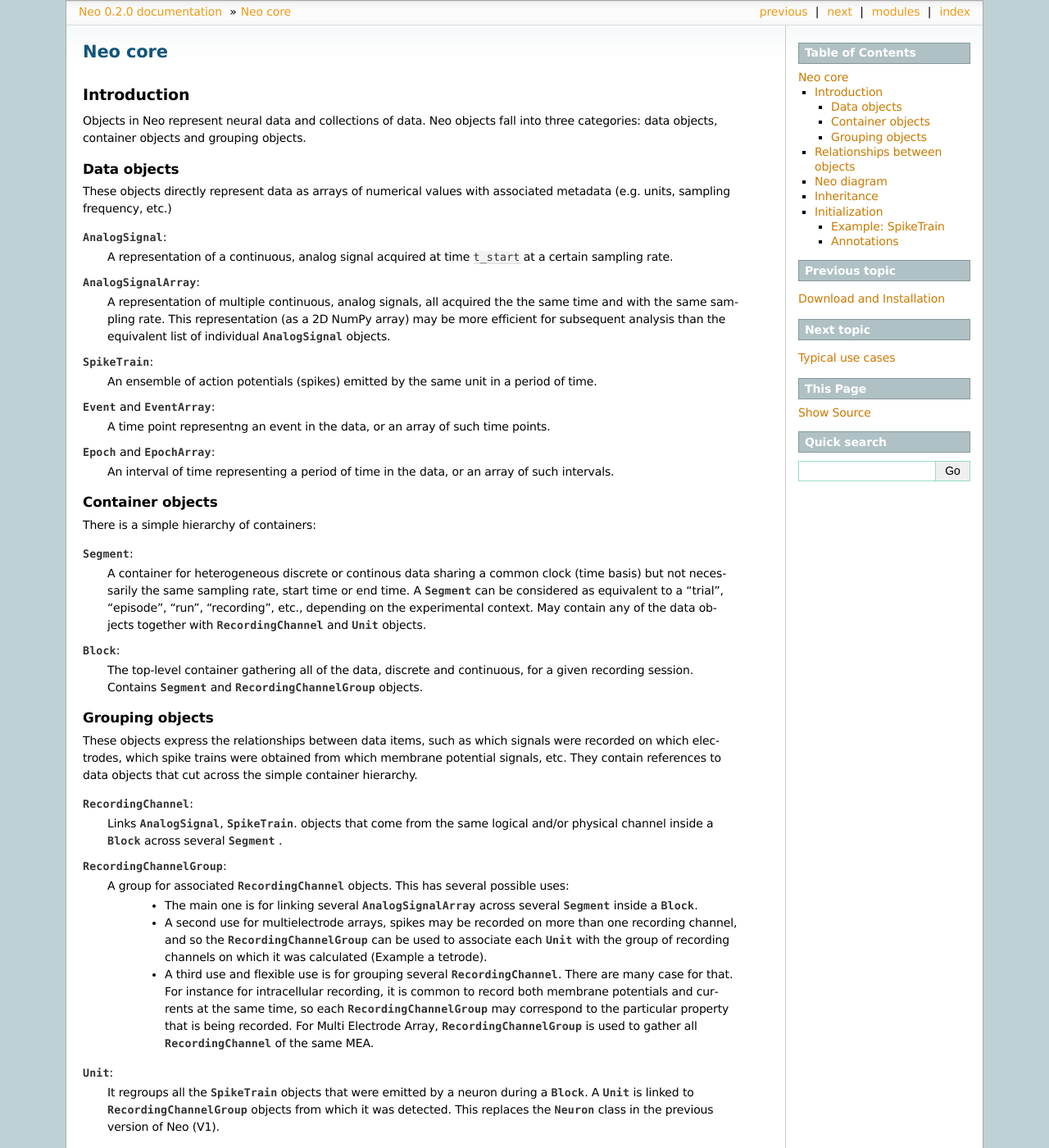
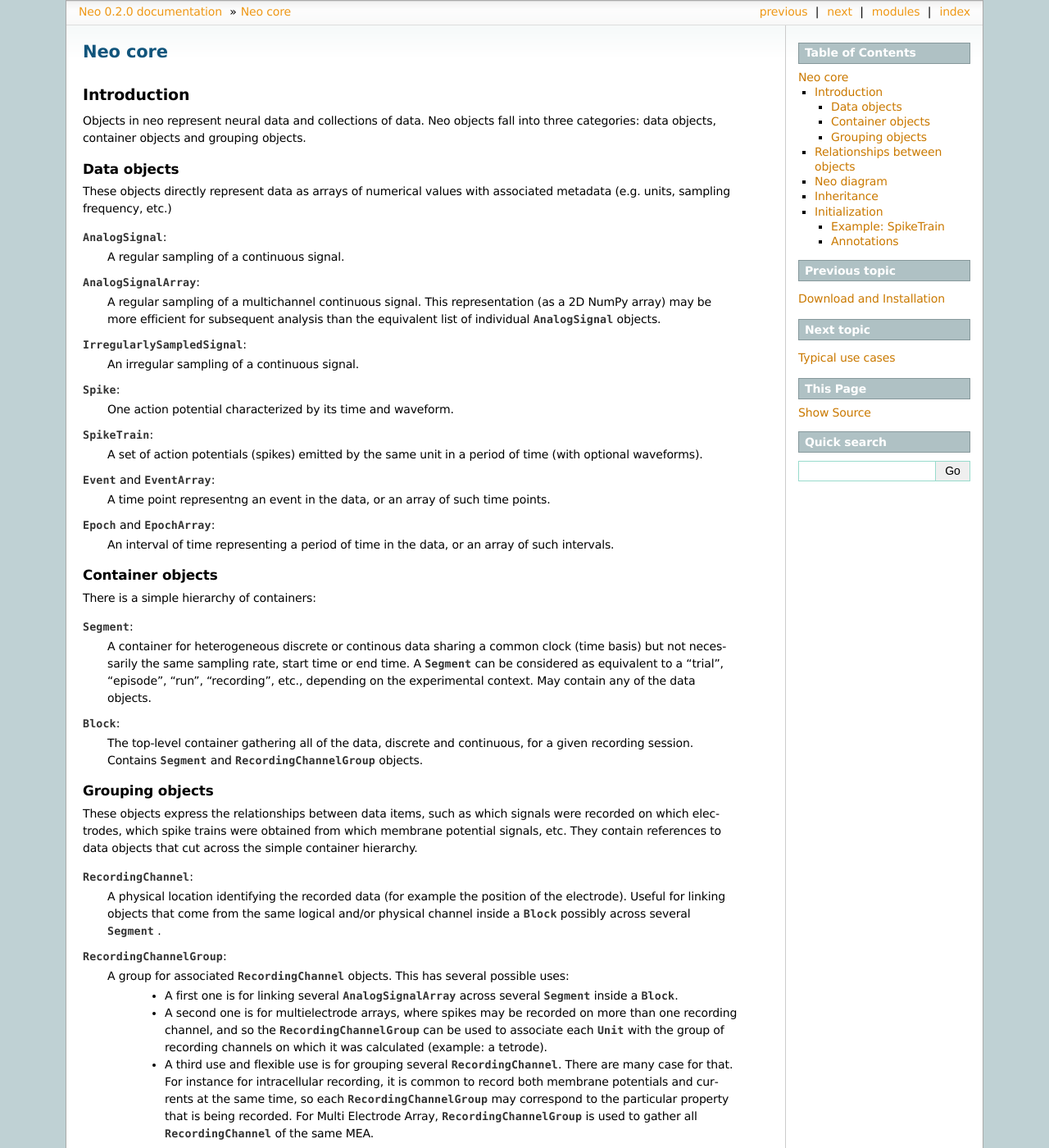
Before and after one commit to NeuralEnsemble/python-neo, a Sphinx documentation site: the page built from doc/source/core.rst, in a window 1280 px wide and 1400 px high. Shown: the whole window at 82% size. Built offline with Sphinx 7.4.7, drawn with Linux system fonts in a browser that asks for light colours; pages that are not in the unit, such as notebooks, are missing from menus; some of the changed text lies outside the part shown.

Commit message:
partial update of documentation
git-svn-id: https://neuralensemble.org/svn/neo/trunk@431 acbc63fc-6c75-0410-9d68-8fa99cba188a

```diff
--- a/doc/source/core.rst
+++ b/doc/source/core.rst
@@ -7,7 +7,7 @@ Neo core
 Introduction
 ============
 
-Objects in Neo represent neural data and collections of data. Neo objects fall
+Objects in neo represent neural data and collections of data. Neo objects fall
 into three categories: data objects, container objects and grouping objects.
 
 Data objects
@@ -17,13 +17,19 @@ These objects directly represent data as arrays of numerical values with
 associated metadata (e.g. units, sampling frequency, etc.)
 
 :py:class:`AnalogSignal`:
-    A representation of a continuous, analog signal acquired at time ``t_start`` at a certain sampling rate.
+    A regular sampling of a continuous signal.
 
 :py:class:`AnalogSignalArray`:
-    A representation of multiple continuous, analog signals, all acquired the the same time and with the same sampling rate. This representation (as a 2D NumPy array) may be more efficient for subsequent analysis than the equivalent list of individual :py:class:`AnalogSignal` objects.
+    A regular sampling of a multichannel continuous signal. This representation (as a 2D NumPy array) may be more efficient for subsequent analysis than the equivalent list of individual :py:class:`AnalogSignal` objects.
+
+:py:class:`IrregularlySampledSignal`:
+    An irregular sampling of a continuous signal.
+
+:py:class:`Spike`:
+    One action potential characterized by its time and waveform.
 
 :py:class:`SpikeTrain`:
-    An ensemble of action potentials (spikes) emitted by the same unit in a period of time.
+    A set of action potentials (spikes) emitted by the same unit in a period of time (with optional waveforms).
 
 :py:class:`Event` and :py:class:`EventArray`:
     A time point representng an event in the data, or an array of such time points.
@@ -37,7 +43,7 @@ Container objects
 There is a simple hierarchy of containers:
 
 :py:class:`Segment`:
-    A container for heterogeneous discrete or continous data sharing a common clock (time basis) but not necessarily the same sampling rate, start time or end time. A :py:class:`Segment` can be considered as equivalent to a "trial", "episode", "run", "recording", etc., depending on the experimental context. May contain any of the data objects together with :class:`RecordingChannel` and :class:`Unit` objects.
+    A container for heterogeneous discrete or continous data sharing a common clock (time basis) but not necessarily the same sampling rate, start time or end time. A :py:class:`Segment` can be considered as equivalent to a "trial", "episode", "run", "recording", etc., depending on the experimental context. May contain any of the data objects.
 
 :py:class:`Block`:
     The top-level container gathering all of the data, discrete and continuous, for a given recording session. Contains :class:`Segment` and :class:`RecordingChannelGroup` objects.
@@ -51,31 +57,30 @@ membrane potential signals, etc. They contain references to data objects that
 cut across the simple container hierarchy.
 
 :py:class:`RecordingChannel`:
-    Links :py:class:`AnalogSignal`, :py:class:`SpikeTrain`.
-    objects that come from the same logical and/or physical channel inside a :py:class:`Block` across  several :py:class:`Segment` .
+    A physical location identifying the recorded data (for example the position of the electrode).
+    Useful for linking objects that come from the same logical and/or physical channel inside a :py:class:`Block` possibly across  several :py:class:`Segment` .
 
 :py:class:`RecordingChannelGroup`:
     A group for associated :py:class:`RecordingChannel` objects. This has several possible uses:
-      * The main one is for linking several :py:class:`AnalogSignalArray` across several  :py:class:`Segment` inside a  :py:class:`Block`.
-      * A second use for multielectrode arrays, spikes may be recorded on more than one recording channel,
+      * A first one is for linking several :py:class:`AnalogSignalArray` across several  :py:class:`Segment` inside a  :py:class:`Block`.
+      * A second one is for multielectrode arrays, where spikes may be recorded on more than one recording channel,
         and so the :py:class:`RecordingChannelGroup` can be used to associate each :py:class:`Unit` with the
-        group of recording channels on which it was calculated (Example a tetrode).
+        group of recording channels on which it was calculated (example: a tetrode).
       * A third use and flexible use is for grouping several :py:class:`RecordingChannel`. There are many case for that.
         For instance for intracellular recording, it is common to record both membrane potentials and currents at the same time,
         so each :py:class:`RecordingChannelGroup` may correspond to the particular property that is being recorded. For Multi Electrode Array,
         :py:class:`RecordingChannelGroup` is used to gather all :py:class:`RecordingChannel` of the same MEA.
 
 :py:class:`Unit`:
-    It regroups all the :class:`SpikeTrain` objects that were emitted by a neuron during a :class:`Block`.
+    A Unit gathers all the :class:`SpikeTrain` objects within a common :class:`Block`, possibly across several
+    Segments, that have been emitted by the same cell.
     A :class:`Unit` is linked to :class:`RecordingChannelGroup` objects from which it was detected.
-    This replaces the :class:`Neuron` class in the previous version of Neo (V1).
+    This replaces the :class:`Neuron` class in the previous version of neo (v0.1).
 
 .. image:: images/base_schematic.png
    :height: 500 px
    :alt: Neo : Neurotools/OpenElectrophy shared base architecture
    :align: center
-
-.. todo:: fill in missing descriptions above
 
 Relationships between objects
 =============================
@@ -213,7 +218,7 @@ For more details, see the :doc:`api_reference`.
 Inheritance
 ===========
 
-Some Neo objects (:py:class:`AnalogSignal`, :py:class:`SpikeTrain`, :py:class:`AnalogSignalArray`) inherit from :py:class:`Quantity`, which in turn inherits from NumPy :py:class:`ndarray`. This means that a Neo :py:class:`AnalogSignal` actually is also a :py:class:`Quantity` and an array, giving you access to all of the methods available for those objects.
+Some neo objects (:py:class:`AnalogSignal`, :py:class:`SpikeTrain`, :py:class:`AnalogSignalArray`) inherit from :py:class:`Quantity`, which in turn inherits from NumPy :py:class:`ndarray`. This means that a neo :py:class:`AnalogSignal` actually is also a :py:class:`Quantity` and an array, giving you access to all of the methods available for those objects.
 
 For example, you can pass a :py:class:`SpikeTrain` directly to the :py:func:`numpy.histogram` function, or an :py:class:`AnalogSignal` directly to the :py:func:`numpy.std` function.
 
@@ -225,7 +230,7 @@ Neo objects are initialized with "required", "recommended", and "additional" arg
 
     - Required arguments MUST be provided at the time of initialization. They are used in the construction of the object.
     - Recommended arguments may be provided at the time of initialization. They are accessible as Python attributes. They can also be set or modified after initialization.
-    - Additional arguments are defined by the user and are not part of the Neo object model. A primary goal of the Neo project is extensibility. These additional arguments are entries in an attribute of the object: a Python dict called :py:attr:`annotations`.
+    - Additional arguments are defined by the user and are not part of the neo object model. A primary goal of the neo project is extensibility. These additional arguments are entries in an attribute of the object: a Python dict called :py:attr:`annotations`.
 
 Example: SpikeTrain
 -------------------
@@ -264,14 +269,14 @@ Finally, let's consider "additional arguments". These are the ones you define fo
     >>> print(st.annotations)
     {'rat_name': 'Fred'}
 
-Because ``rat_name`` is not part of the Neo object model, it is placed in the dict :py:attr:`annotations`. This dict can be modified as necessary by your code.
+Because ``rat_name`` is not part of the neo object model, it is placed in the dict :py:attr:`annotations`. This dict can be modified as necessary by your code.
 
 Annotations
 -----------
 
 As well as adding annotations as "additional" arguments when an object is
 constructed, objects may be annotated using the :meth:`annotate` method
-possessed by all Neo core objects, e.g.::
+possessed by all neo core objects, e.g.::
 
     >>> seg = Segment()
     >>> seg.annotate(stimulus="step pulse", amplitude=10*nA)
@@ -281,7 +286,9 @@ possessed by all Neo core objects, e.g.::
 Since annotations may be written to a file or database, there are some
 limitations on the data types of annotations: they must be "simple" types or
 containers (lists, dicts, NumPy arrays) of simple types, where the simple types
-are ``integer``, ``float``, ``Quantity``, ``string``, ``date``, ``time`` and
-``datetime``.
+are ``integer``, ``float``, ``string``, ``date``, ``time``, ``datetime``,
+``numpy.integer``, ``numpy.floating``, ``numpy.complex``.
 
 See :ref:`specific_annotations`
+
+.. todo:: Check what we do with page specific_annotations
```
Also changed, not shown: other parts of doc/source/core.rst (+1 -1 lines), doc/source/index.rst (+6 -6 lines), doc/source/install.rst (+4 -3 lines).
